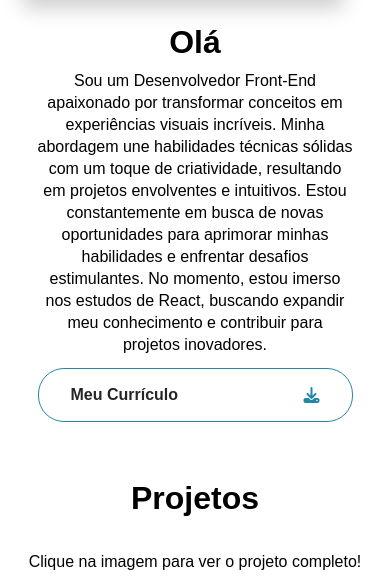
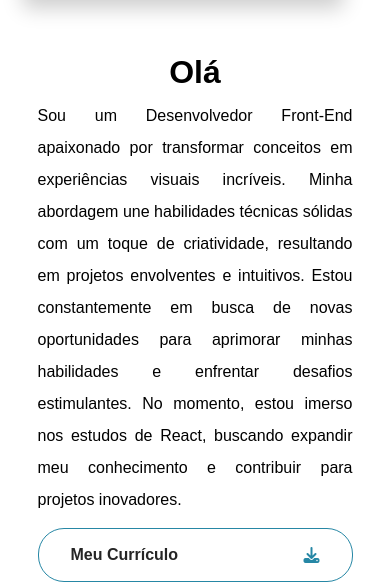
Before and after one commit to PauloAdson/portfolio, a React (Create React App) app: page / in a window 390 px wide. Shown: the part 686-1270 px from the top of the page. Built offline with nearby package versions, Linux system fonts and the light colour scheme; a web font is replaced by a local one.

Commit message:
alterando o estilo do texto sobre e espaçamentos

```diff
--- a/src/components/Home/Home.jsx
+++ b/src/components/Home/Home.jsx
@@ -45,7 +45,7 @@ export class Home extends React.Component {
 
                         <div id="sobre" className="texto-sobre">
                             <h2>Olá</h2>
-                            <p>
+                            <p className="content-sobre">
                                 Sou um Desenvolvedor Front-End apaixonado por transformar conceitos em experiências visuais
                                 incríveis. Minha abordagem une habilidades técnicas sólidas
                                 com um toque de criatividade, resultando em projetos envolventes e intuitivos. Estou
--- a/src/components/Home/styles.css
+++ b/src/components/Home/styles.css
@@ -86,7 +86,7 @@ main.home_main {
 
 div.texto-sobre p {
     text-align: justify;
-    line-height: 2.2rem;
+    line-height: 32px;
 }
 
 div.texto-sobre a.btn-curriculo {
@@ -125,14 +125,14 @@ div.texto-sobre a.btn-curriculo:hover {
     .sobre-mim {
         align-items: center;
         flex-flow: column wrap;
-        gap: 30px;
+        gap: 60px;
     }
 
     .texto-sobre h2 {
         text-align: center;
     }
 
-    div#sobre p {
+    div.texto-sobre p {
         text-align: center;
     }
 
@@ -158,12 +158,15 @@ div.texto-sobre a.btn-curriculo:hover {
         margin-left: auto;
         margin-right: auto;
         margin-top: 0px;
-
     }
 
     section .texto-sobre {
         text-align: center;
         width: 90%;
+    }
+
+    div.texto-sobre p.content-sobre {
+        text-align: justify;
     }
 }
 
```
